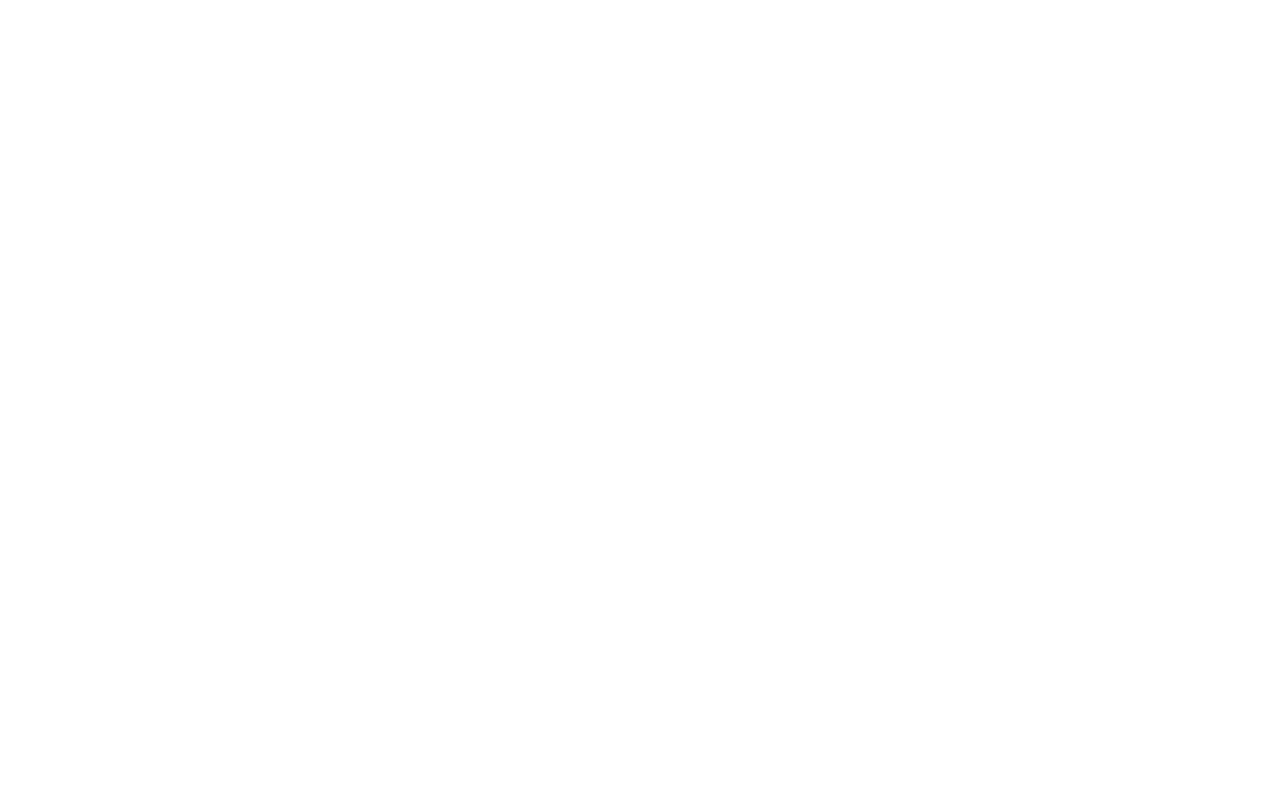
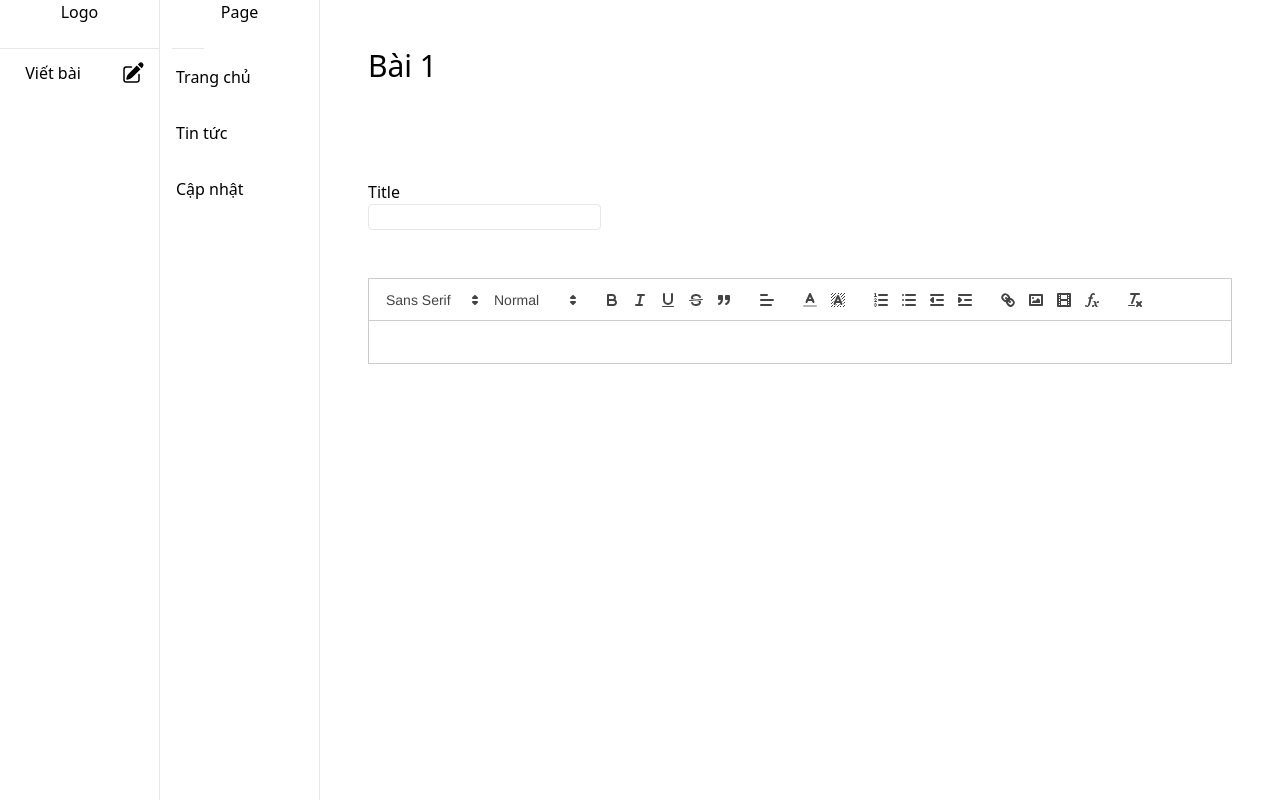
Before and after one commit to trungngvu/CMS, a React (Create React App) app: page /write/bai1 in a window 1280 px wide. Before the commit this address had no page. Built offline with nearby package versions, Linux system fonts and the light colour scheme.

Commit message:
barebone

```diff
--- a/package.json
+++ b/package.json
@@ -13,6 +13,7 @@
     "@types/react-dom": "^18.0.6",
     "react": "^18.2.0",
     "react-dom": "^18.2.0",
+    "react-quill": "^2.0.0",
     "react-router-dom": "^6.4.1",
     "react-scripts": "5.0.1",
     "typescript": "^4.8.4",
--- a/src/App.tsx
+++ b/src/App.tsx
@@ -2,14 +2,19 @@
 import { Routes, Route } from "react-router-dom";
 import Sidebar from "./component/Sidebar";
 import Dashboard from "./Pages/Dashboard";
+import WriteSidebar from "./component/Write/Sidebar";
+import Article from "./component/Write/Article";
 
 const App = () => {
   return (
-  <Routes>
-    <Route path="/" element={<Sidebar />}>
-        <Route index element={<Dashboard />}/>
-    </Route>
-  </Routes>
+    <Routes>
+      <Route path="/" element={<Sidebar />}>
+        <Route index element={<Dashboard />} />
+        <Route path="/write" element={<WriteSidebar />}>
+          <Route path="/write/bai1" element={<Article />} />
+        </Route>
+      </Route>
+    </Routes>
   );
 };
 
--- /dev/null
+++ b/src/component/Quill/index.tsx
@@ -0,0 +1,36 @@
+import React, { useState } from "react";
+import ReactQuill, { Quill } from "react-quill";
+import "react-quill/dist/quill.snow.css";
+// import { ImageResize } from "quill-image-resize-module--fix-imports-error";
+
+export default function Editor() {
+  // Quill.register("modules/imageResize", ImageResize);
+  const modules = {
+    toolbar: [
+      [{ font: [] }, { header: [1, 2, 3, 4, 5, 6, false] }],
+      ["bold", "italic", "underline", "strike", "blockquote"],
+      [{ align: [] }],
+      [{ color: [] }, { background: [] }],
+      [
+        { list: "ordered" },
+        { list: "bullet" },
+        { indent: "-1" },
+        { indent: "+1" },
+      ],
+      ["link", "image", "video", "formula"],
+      ["clean"],
+    ],
+    // imageResize: { modules: ["Resize", "DisplaySize"] },
+  };
+
+  const [value, setValue] = useState("");
+  console.log(value);
+  return (
+    <ReactQuill
+      modules={modules}
+      theme="snow"
+      value={value}
+      onChange={setValue}
+    />
+  );
+}
--- a/src/component/Sidebar/index.tsx
+++ b/src/component/Sidebar/index.tsx
@@ -1,30 +1,20 @@
-import { Link, Outlet } from "react-router-dom";
+import { Outlet, Link } from "react-router-dom";
+import Item from "./item";
+
 import { PencilSquareIcon } from "@heroicons/react/24/solid";
+
 export default function Sidebar() {
   return (
     <>
-      <nav className="w-40 flex flex-col h-screen fixed top-0 left-0 shadow-xl">
-        <div className="h-12 mx-auto">Logo</div>
+      <nav className="w-40 flex flex-col h-screen fixed top-0 left-0 border-r">
+        <Link to={"/"} className="h-12 mx-auto">
+          Logo
+        </Link>
         <hr className="text-gray-100" />
         <ul>
-          <li className="grid grid-cols-3 py-3 hover:bg-gray-300 cursor-pointer">
-            <span className="justify-self-center col-span-2">Viết Bài</span>
-            <svg
-              xmlns="http://www.w3.org/2000/svg"
-              fill="none"
-              viewBox="0 0 24 24"
-              strokeWidth="1.5"
-              stroke="currentColor"
-              className="h-6 w-6 justify-self-center col-span-1"
-            >
-              <path
-                strokeLinecap="round"
-                strokeLinejoin="round"
-                d="M16.862 4.487l1.687-1.688a1.875 1.875 0 112.652 2.652L10.582 16.07a4.5 4.5 0 01-1.897 1.13L6 18l.8-2.685a4.5 4.5 0 011.13-1.897l8.932-8.931zm0 0L19.5 7.125M18 14v4.75A2.25 2.25 0 0115.75 21H5.25A2.25 2.25 0 013 18.75V8.25A2.25 2.25 0 015.25 6H10"
-              />
-            </svg>
-
-          </li>
+          <Link to="/write">
+            <Item name="Viết bài" Vector={PencilSquareIcon} />
+          </Link>
         </ul>
       </nav>
       <Outlet />
--- a/src/component/Sidebar/item.tsx
+++ b/src/component/Sidebar/item.tsx
@@ -1,15 +1,17 @@
+interface vectorprops {
+  className: string;
+}
+
 interface Props {
-  name: string,
-  Vector: React.SVGProps<SVGSVGElement>,
-};
+  name: string;
+  Vector: React.FC<vectorprops>;
+}
 
-const Item = ({name, Vector}: Props) => {
+const Item = ({ name, Vector }: Props) => {
   return (
     <li className="grid grid-cols-3 py-3 hover:bg-gray-300 cursor-pointer">
       <span className="justify-self-center col-span-2">{name}</span>
-      <div className="h-6 w-6 justify-self-center col-span-1">
-      </div>
-      {}
+      <Vector className="h-6 w-6 justify-self-center col-span-1" />
     </li>
   );
 };
--- /dev/null
+++ b/src/component/Write/Article.tsx
@@ -0,0 +1,18 @@
+import Editor from "../Quill";
+
+const Article = () => {
+  return (
+    <div className="ml-80">
+      <h1 className="text-3xl p-12">Bài 1</h1>
+      <form className="p-12">
+        <div>Title</div>
+        <input className="border rounded" type={"text"}></input>
+      </form>
+      <div className="px-12">
+        <Editor />
+      </div>
+    </div>
+  );
+};
+
+export default Article;
--- /dev/null
+++ b/src/component/Write/Sidebar/index.tsx
@@ -0,0 +1,23 @@
+import SidebarItems from "./items";
+import { useState } from "react";
+import { Outlet, Link } from "react-router-dom";
+const WriteSidebar = () => {
+  const [pages, setPages] = useState(["Trang chủ", "Tin tức", "Cập nhật"]);
+
+  return (
+    <>
+      <nav className="w-40 flex flex-col h-screen fixed top-0 left-0 border-r ml-40">
+        <div className="h-12 text-center">Page</div>
+        <hr className="text-gray-100 w-8 ml-3" />
+        <ul>
+          <Link to={"/write/bai1"}>
+            <SidebarItems items={pages} />
+          </Link>
+        </ul>
+      </nav>
+      <Outlet />
+    </>
+  );
+};
+
+export default WriteSidebar;
--- /dev/null
+++ b/src/component/Write/Sidebar/item.tsx
@@ -0,0 +1,5 @@
+const SidebarItem = ({ name }: { name: string }) => {
+  return <li className="p-4 hover:bg-gray-200">{name}</li>;
+};
+
+export default SidebarItem;
--- /dev/null
+++ b/src/component/Write/Sidebar/items.tsx
@@ -0,0 +1,16 @@
+import SidebarItem from './item'
+
+interface props {
+    items: string[],
+}
+const SidebarItems = ({items}: props) => {
+    return (
+        <>
+        {items.map((item,index)=>{
+            return (<SidebarItem name={item}/>)
+        })}
+        </>
+    )
+}
+
+export default SidebarItems
```
Also changed, not shown: src/dist/output.css, 1 other file (tests, documents, lock files or other folders).
